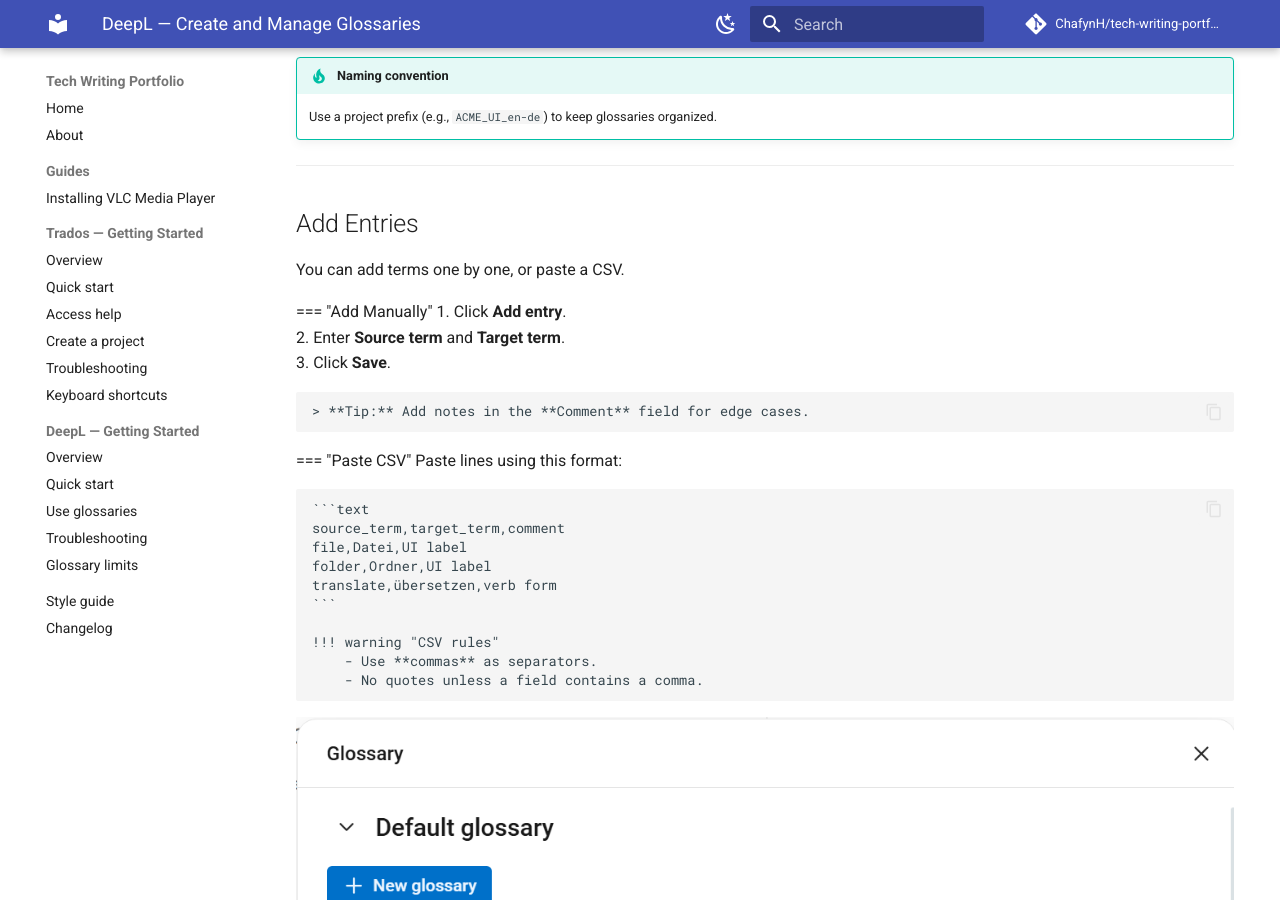
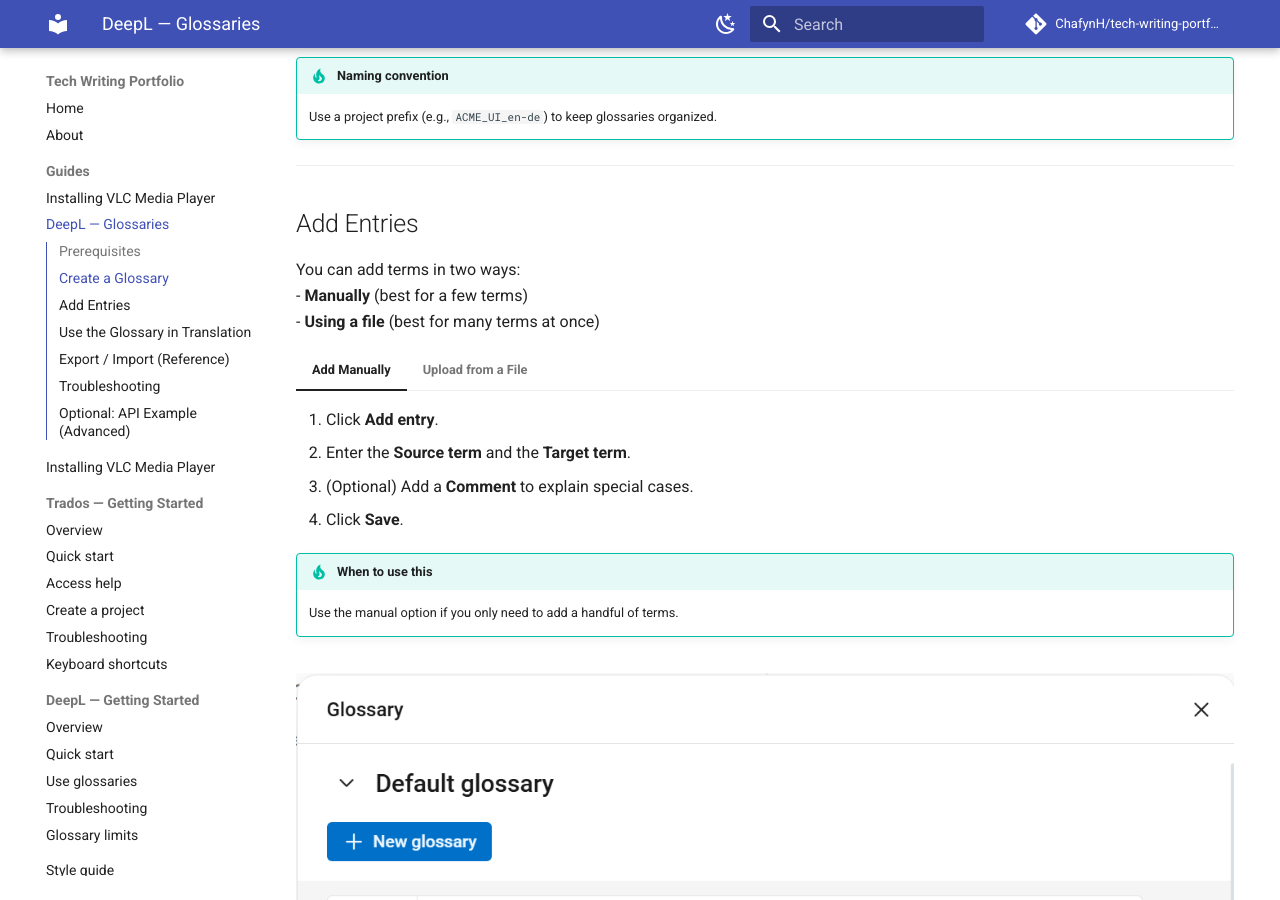
Before and after one commit to Chafyn/tech-writing-portfolio, an MkDocs documentation site: the page built from docs/deepl-glossaries/index.md, in a window 1280 px wide and 900 px high, scrolled down 1343 px. Built offline with MkDocs 1.6.1 and Material for MkDocs 9.7.7, drawn with Linux system fonts in a browser that asks for light colours; comment, search, counter and statistics services are not loaded; some of the changed text lies outside the part shown.

Commit message:
changed deepl glossaries file, added nav to mkdocs

````diff
--- a/docs/deepl-glossaries/index.md
+++ b/docs/deepl-glossaries/index.md
@@ -33,17 +33,25 @@
 
 ## Add Entries
 
-You can add terms one by one, or paste a CSV.
+You can add terms in two ways:
+- **Manually** (best for a few terms)
+- **Using a file** (best for many terms at once)
 
 === "Add Manually"
     1. Click **Add entry**.
-    2. Enter **Source term** and **Target term**.
-    3. Click **Save**.
+    2. Enter the **Source term** and the **Target term**.
+    3. (Optional) Add a **Comment** to explain special cases.
+    4. Click **Save**.
 
-    > **Tip:** Add notes in the **Comment** field for edge cases.
+    !!! tip "When to use this"
+        Use the manual option if you only need to add a handful of terms.
 
-=== "Paste CSV"
-    Paste lines using this format:
+=== "Upload from a File"
+    DeepL also allows you to copy/paste a list of terms from a **CSV file**.
+
+    > **What is a CSV file?**
+    A CSV is just a simple text file where each line contains information separated by commas.
+    For example:
 
     ```text
     source_term,target_term,comment
@@ -52,9 +60,10 @@
     translate,übersetzen,verb form
     ```
 
-    !!! warning "CSV rules"
-        - Use **commas** as separators.
-        - No quotes unless a field contains a comma.
+    !!! tip "When to use this"
+        If you have dozens of terms, create a list in Excel or Google Sheets and **export it as CSV**.
+        Then copy the lines into DeepL’s import box.
+
 
 <figure>
   <img src="images/add-entries.png" alt="Adding glossary entries in DeepL">
--- a/mkdocs.yml
+++ b/mkdocs.yml
@@ -38,11 +38,15 @@
   - attr_list
   - md_in_html
   - pymdownx.superfences
+  - pymdownx.tabbed         # ← add this
+  - pymdownx.details        # ← add this (for collapsible "???")
 
 nav:
   - Home: index.md
   - About: about.md
   - Guides:
+      - Installing VLC Media Player: guides/vlc-installation.md
+      - DeepL — Glossaries: deepl-glossaries/index.md
       - Installing VLC Media Player: guides/vlc-installation.md
   - Trados — Getting Started:
       - Overview: trados-getting-started/index.md
````
